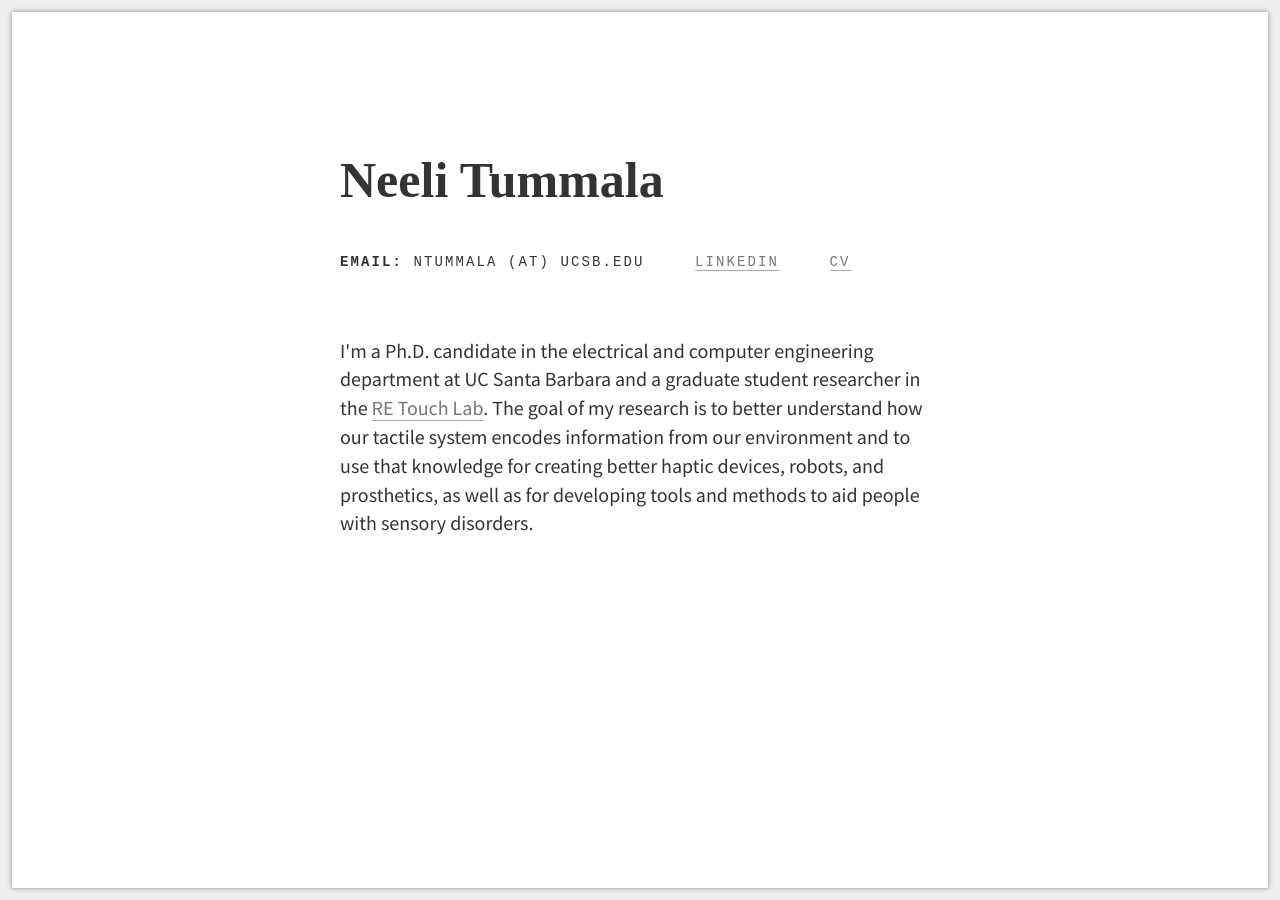
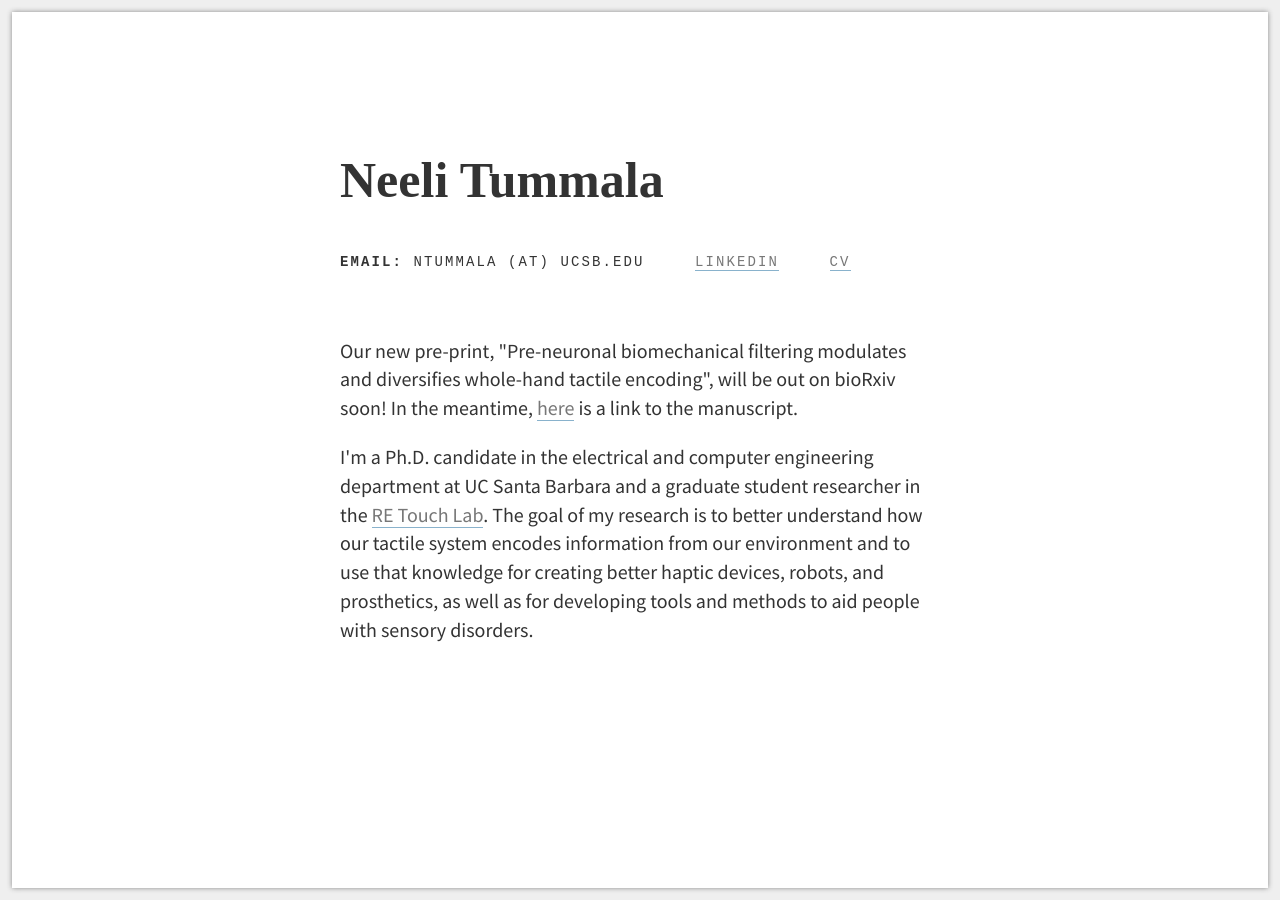
Before and after one commit to neelitummala/neelitummala.github.io, a Jekyll site: the page index.html, which Jekyll copies as it is, in a window 1280 px wide. Built offline with Jekyll 4.4.1, drawn with Linux system fonts in a browser that asks for light colours.

Commit message:
Added link to preprint

```diff
--- a/index.html
+++ b/index.html
@@ -24,6 +24,7 @@
 
 
       <article>
+        <p> Our new pre-print, "Pre-neuronal biomechanical filtering modulates and diversifies whole-hand tactile encoding", will be out on bioRxiv soon! In the meantime, <a href="neelitummala.github.io/docs/Tummala_Biomechanical_Filtering_2023.pdf" target="_blank">here</a> is a link to the manuscript.
         <p>I'm a Ph.D. candidate in the electrical and computer engineering department at UC Santa Barbara and a graduate student researcher in the <a href="http://re-touch-lab.com/" target="_blank">RE Touch Lab</a>. The goal of my research is to better understand how our tactile system encodes information from our environment and to use that knowledge for creating better haptic devices, robots, and prosthetics, as well as for developing tools and methods to aid people with sensory disorders.
       </article>
 
```
